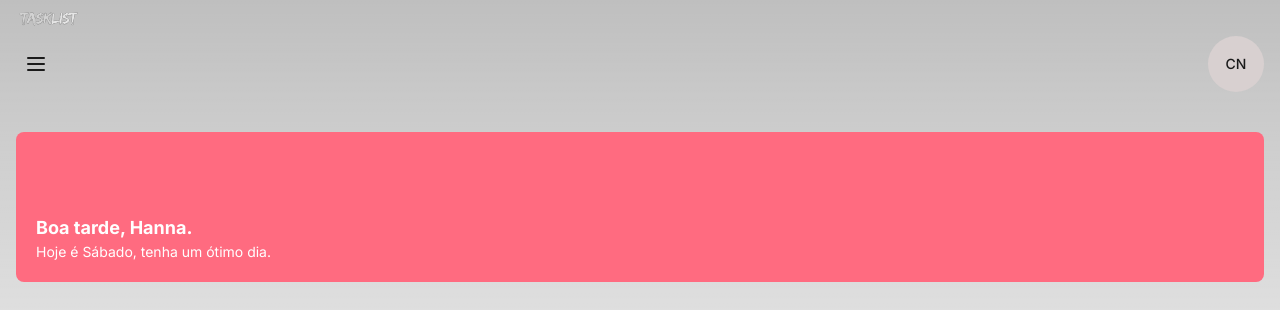
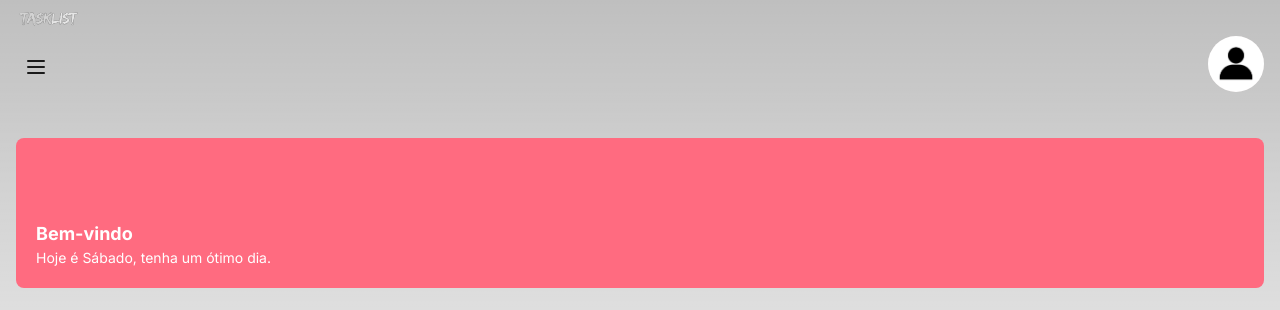
Before and after one commit to m4rrec0s/tasklist-app, a Next.js app: page / in a window 1280 px wide. Shown: the top 310 px of the page. Built offline with nearby package versions, Linux system fonts and the light colour scheme; no server answers; the database is empty.

Commit message:
feat: Update banner component to display user name and welcome message

```diff
--- a/app/_components/banner.tsx
+++ b/app/_components/banner.tsx
@@ -1,9 +1,10 @@
+"use client";
+
+import { useSession } from "next-auth/react";
+
 const Banner = () => {
-  const user = {
-    name: "Hanna",
-    age: 25,
-  };
-  //função para determiar qual é o dia da semana
+  const { data } = useSession();
+
   const getDay = () => {
     const date = new Date();
     const day = date.getDay();
@@ -19,7 +20,6 @@ const Banner = () => {
     return days[day];
   };
 
-  //função para determinar a hora do dia e a partir disso retornar a mensagem
   const getMessage = () => {
     const date = new Date();
     const hours = date.getHours();
@@ -32,12 +32,18 @@ const Banner = () => {
     }
   };
 
+  const firstName = data?.user?.name?.split(" ")[0];
+
   return (
     <div className="w-full flex flex-col-reverse h-[150px] bg-primary rounded-lg p-5">
       <div className="">
-        <h2 className="text-white text-lg font-bold">
-          {getMessage()}, {user.name}.
-        </h2>
+        {data?.user ? (
+          <h2 className="text-white text-lg font-bold">
+            {getMessage()}, {firstName}.
+          </h2>
+        ) : (
+          <h2 className="text-white text-lg font-bold">Bem-vindo</h2>
+        )}
         <p className="text-white text-sm font-normal">
           Hoje é {getDay()}, tenha um ótimo dia.
         </p>
--- a/app/_components/header.tsx
+++ b/app/_components/header.tsx
@@ -39,6 +39,7 @@ import { signIn, useSession, signOut } from "next-auth/react";
 
 const Header = () => {
   const { data } = useSession();
+  const undefinedIcon = "/undefined-icon.jpeg";
 
   return (
     <div>
@@ -133,8 +134,8 @@ const Header = () => {
           <DropdownMenuTrigger>
             <Button className="rounded-full w-14 h-14 bg-profile hover:bg-primary">
               <Avatar className="w-14 h-14">
-                <AvatarImage src={data?.user?.image} />
-                <AvatarFallback>CN</AvatarFallback>
+                <AvatarImage src={data?.user?.image || undefinedIcon} />
+                <AvatarFallback>{undefinedIcon}</AvatarFallback>
               </Avatar>
             </Button>
           </DropdownMenuTrigger>
@@ -146,8 +147,8 @@ const Header = () => {
                 <DropdownMenuItem>
                   <div className="flex justify-between items-center w-[350px]">
                     <div className="flex items-center gap-2">
-                      <Avatar className="w-14 h-14">
-                        <AvatarImage src={data?.user?.image} />
+                      <Avatar className="w-14 h-14 bg-primary">
+                        <AvatarImage src={data?.user?.image || undefinedIcon} />
                         <AvatarFallback>
                           {data?.user?.name?.split(" ")[0][0]}
                           {data?.user?.name?.split(" ")[1][0]}
```
Also changed, not shown: public/undefined-icon.jpeg (added).
